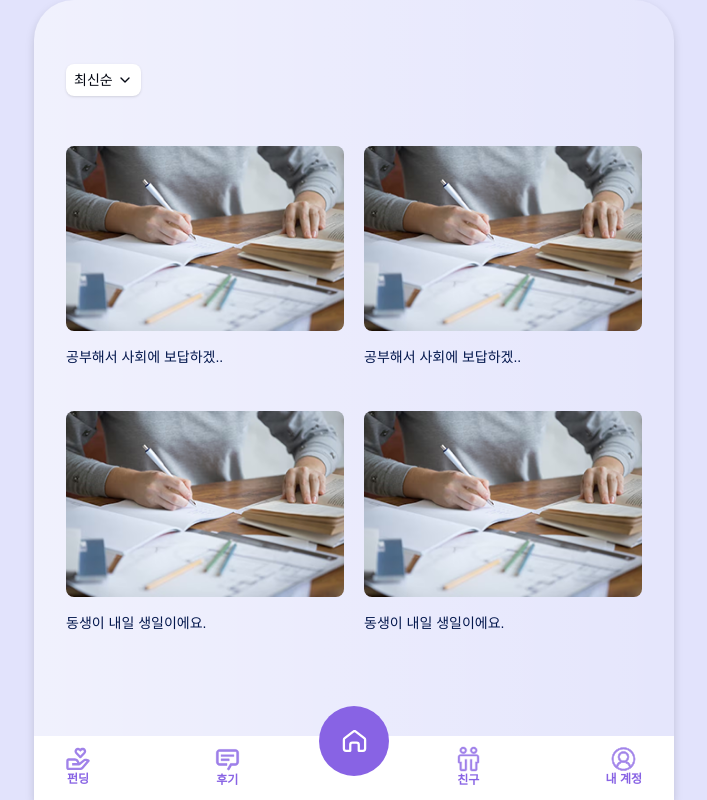
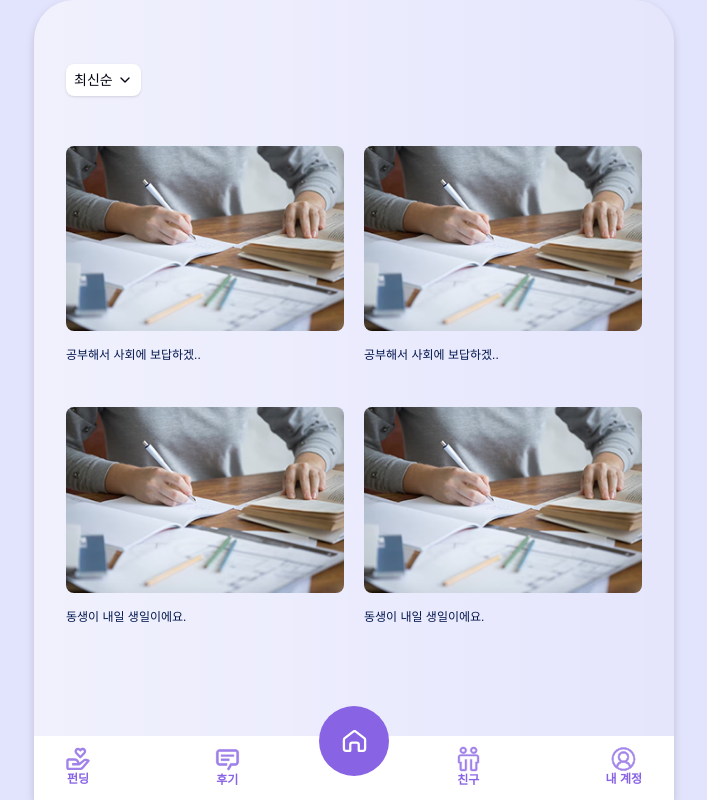
Before and after one commit to 2025-Advanced-Capstone-Chaeum/FE, a Next.js app: page /review in a window 1280 px wide. Shown: the whole page, without its empty margins (286-993 px from the left). Built offline with nearby package versions, Linux system fonts and the light colour scheme; a web font is replaced by a local one.

Commit message:
refactor: 리뷰카드 컴포넌트 텍스트크기 변경

```diff
--- a/src/components/funding/ReviewCard.tsx
+++ b/src/components/funding/ReviewCard.tsx
@@ -21,7 +21,7 @@ const ReviewCard = ({ reviewData }: { reviewData: reviewDataProps }) => {
           height={100}
           className="w-full h-auto rounded-lg object-cover"
         />
-        <p className="text-sm text-secondary mt-4 text-left">
+        <p className="text-xs text-secondary mt-4 text-left">
           {reviewData.title.length > 13
             ? reviewData.title.slice(0, 13) + ".."
             : reviewData.title}
```
